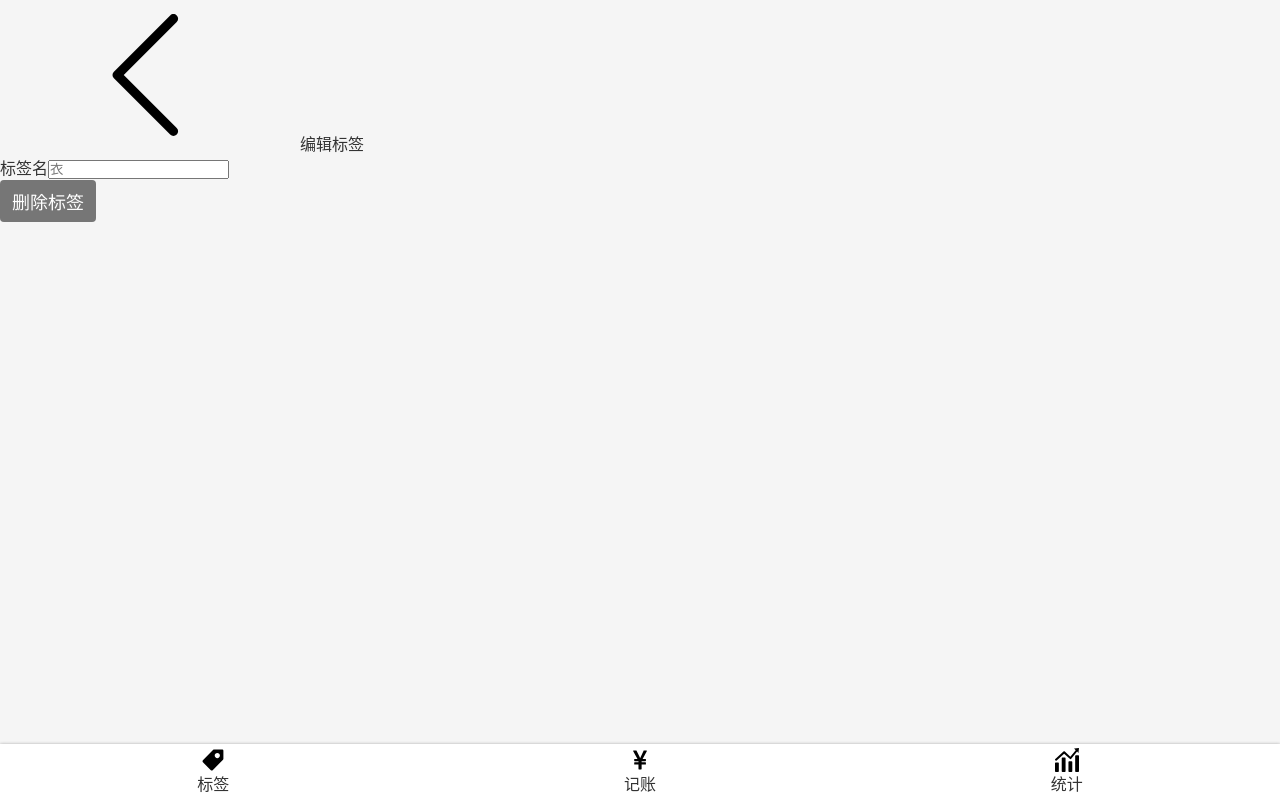
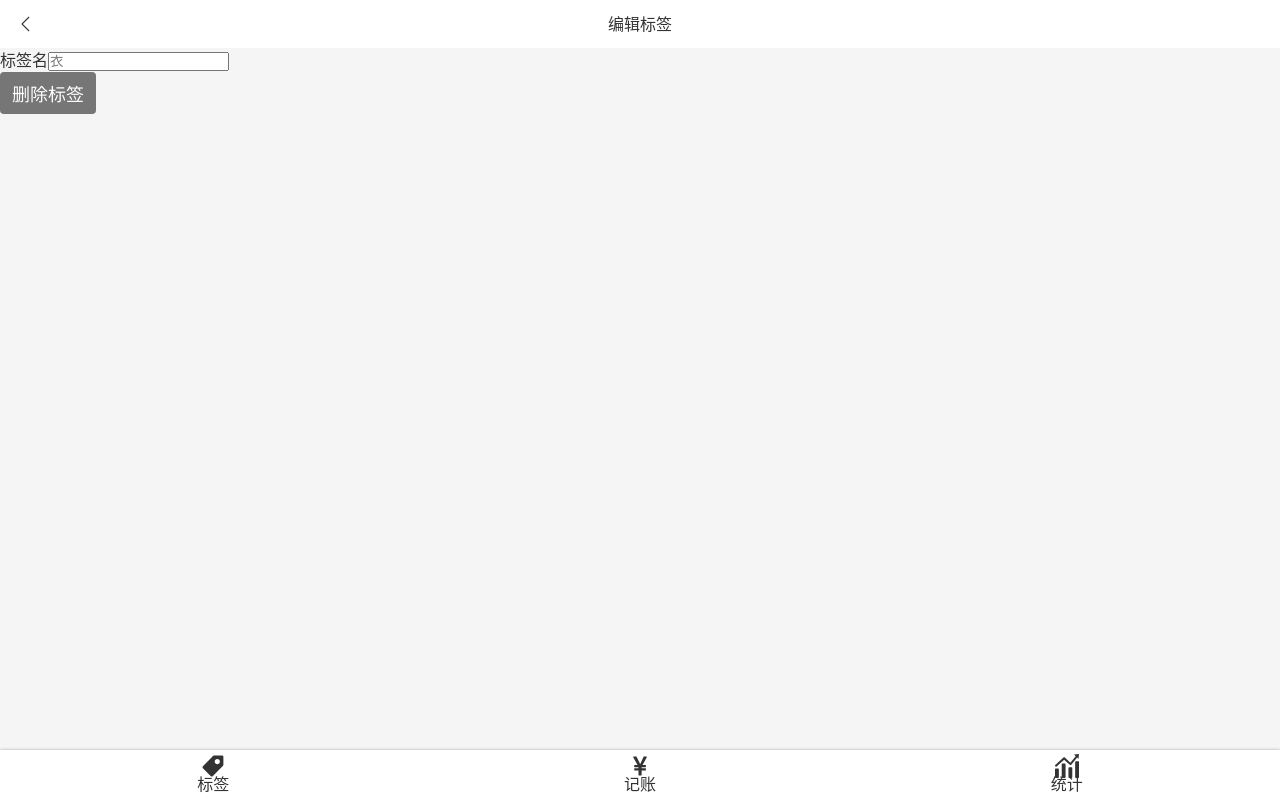
Before and after one commit to sun1948/My-Tally, a React app: page /#/tag/1 in a window 1280 px wide. Built offline with nearby package versions, Linux system fonts and the light colour scheme.

Commit message:
抽离 tags的button， 给Icon加Wrapper ，居中Tagbar

```diff
--- a/src/components/Icon.tsx
+++ b/src/components/Icon.tsx
@@ -1,4 +1,5 @@
 import React from 'react';
+import styled from 'styled-components';
 
 // require('icons/tag.svg');
 // require('icons/money.svg');
@@ -6,16 +7,25 @@ import React from 'react';
 let importAll = (requireContext: __WebpackModuleApi.RequireContext) => requireContext.keys().forEach(requireContext);
 try {importAll(require.context('icons', true, /\.svg$/));} catch (error) {console.log(error);}
 
-
+const IconWrapper = styled.span`
+  display: inline-block;
+  height: 18px;
+  > svg {
+    width: 20px; height: 18px;
+    fill:#333333;
+  }
+`
 type Props = {
-  name: string;
+  name?: string;
 }
 const Icon = (props: Props) => {
   return (
-    <svg className="icon">
-      {/*注意.name，外部数据以对象形式传入*/}
-      <use xlinkHref={"#" + props.name}/>
-    </svg>
+    <IconWrapper>
+      <svg className="icon">
+        {/*注意.name，外部数据以对象形式传入*/}
+        <use xlinkHref={"#" + props.name}/>
+      </svg>
+    </IconWrapper>
   );
 };
 
--- a/src/views/Tag.tsx
+++ b/src/views/Tag.tsx
@@ -4,11 +4,17 @@ import {useParams} from 'react-router-dom';
 import Layout from 'components/Layout';
 import Icon from 'components/Icon';
 import {Button} from 'components/Button';
+import styled from 'styled-components';
 
 type Params = {
   id: string;
 }
-
+const Topbar = styled.header`
+  display:flex;
+  justify-content: space-between;
+  align-items: center; background: #fff;
+  padding: 12px 16px;
+`
 
 const Tag: React.FC = () => {
   let {id} = useParams<Params>();
@@ -16,17 +22,17 @@ const Tag: React.FC = () => {
   const tag = findTag(parseInt(id));
   return (
     <Layout>
-      <header>
+      <Topbar>
         <Icon name="left"/>
         <span>编辑标签</span>
-      </header>
+        <Icon />
+      </Topbar>
       <div>
         <label>
           <span>标签名</span>
           <input type="text" placeholder={tag.name}/>
         </label>
       </div>
-
       <div>
         <Button>删除标签</Button>
       </div>
--- a/src/views/Tags.tsx
+++ b/src/views/Tags.tsx
@@ -17,8 +17,7 @@ const TagList = styled.ol`
       align-items: center;
       padding: 10px 0; //把padding放进a标签，使点击范围足够大
       .icon{
-      width: 20px; height: 18px;
-      margin-right: 16px; fill:#333333;
+      margin-right: 16px;
       }
     }
   }
```
